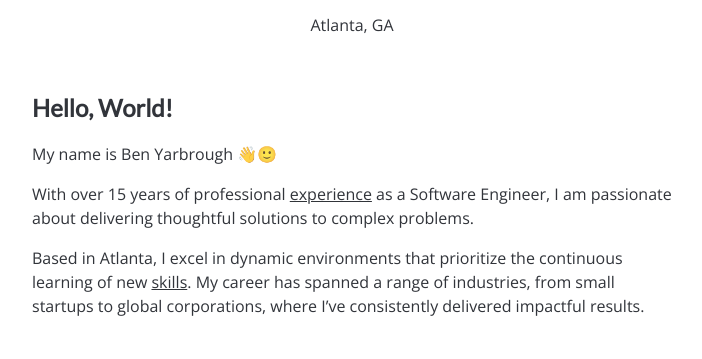
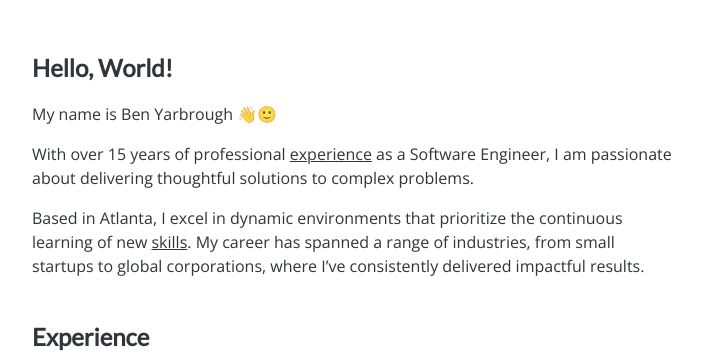
Before and after one commit to benyarb/benyarb.github.io, a plain HTML site: page index.html in a window 1280 px wide. Shown: the part 396-755 px from the top of the page, without its empty margins (288-990 px from the left). Drawn offline with nearby package versions, Linux system fonts and the light colour scheme.

Commit message:
Update index.html

```diff
--- a/index.html
+++ b/index.html
@@ -126,8 +126,6 @@
         <p>
             Sr. Software Engineer @ SoundCloud
         </p>
-
-        <aside>Atlanta, GA</aside>
     </header>
 
     <article id="introduction">
```
